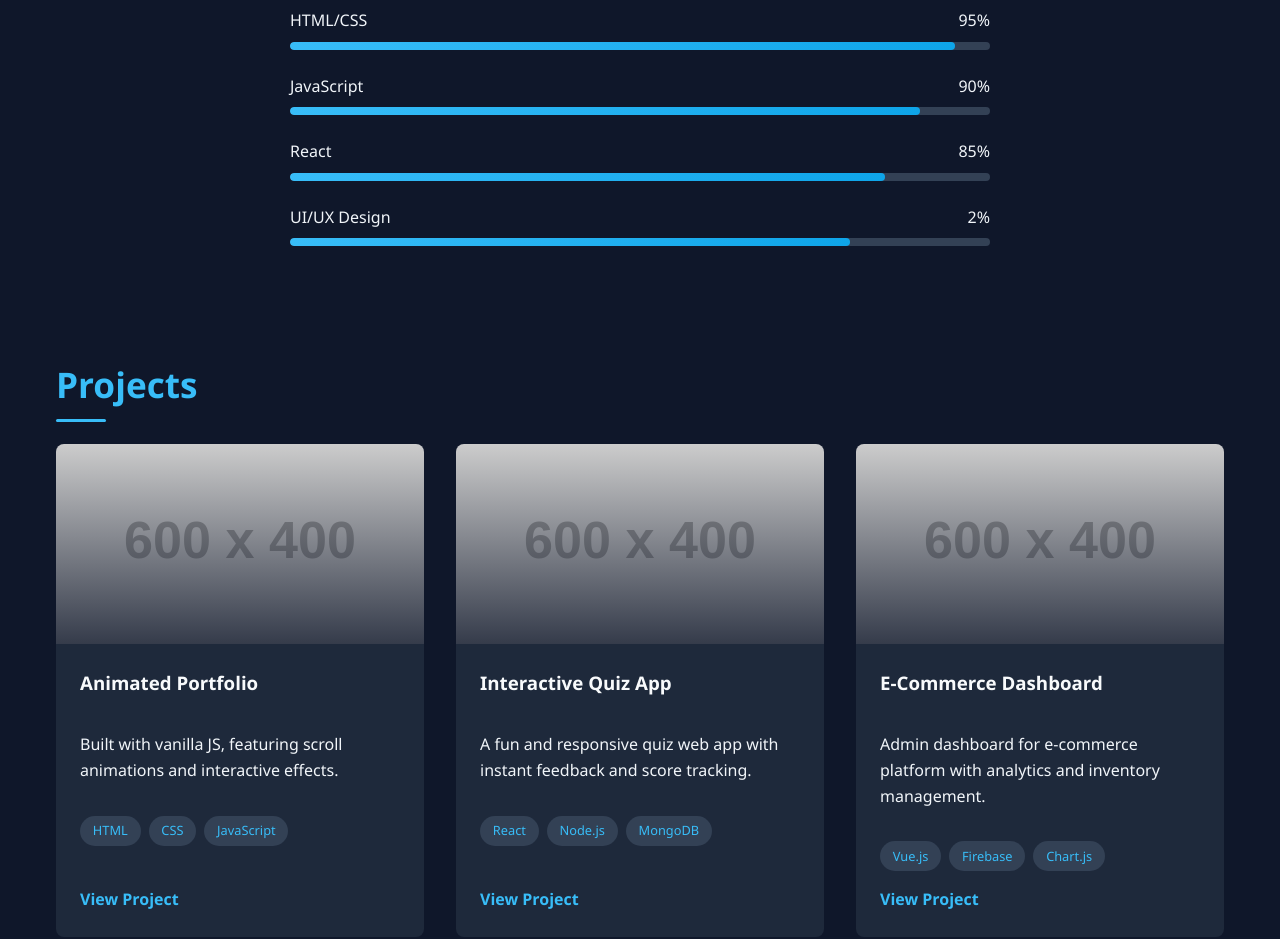
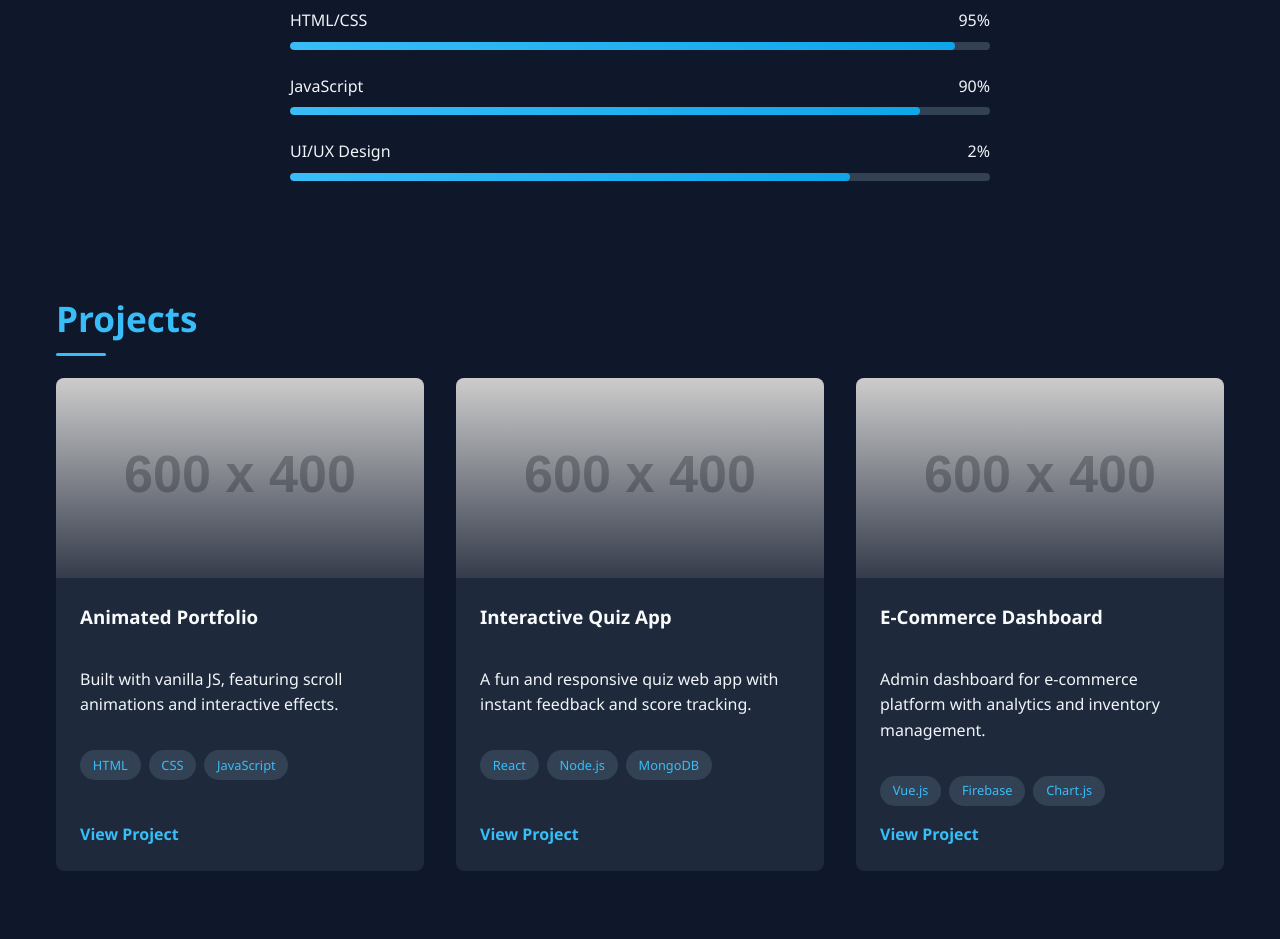
Before and after one commit to Elmyk/ely.github.io, a plain HTML site: page index.html in a window 1280 px wide. Shown: the part 1040-1979 px from the top of the page. Drawn offline with Linux system fonts and the light colour scheme; placeholder pictures from the web are drawn by us.

Commit message:
Update index.html

```diff
--- a/index.html
+++ b/index.html
@@ -61,15 +61,7 @@
             <div class="skill-level js"></div>
           </div>
         </div>
-        <div class="skill">
-          <div class="skill-info">
-            <span>React</span>
-            <span>85%</span>
-          </div>
-          <div class="skill-bar">
-            <div class="skill-level react"></div>
-          </div>
-        </div>
+
         <div class="skill">
           <div class="skill-info">
             <span>UI/UX Design</span>
```
